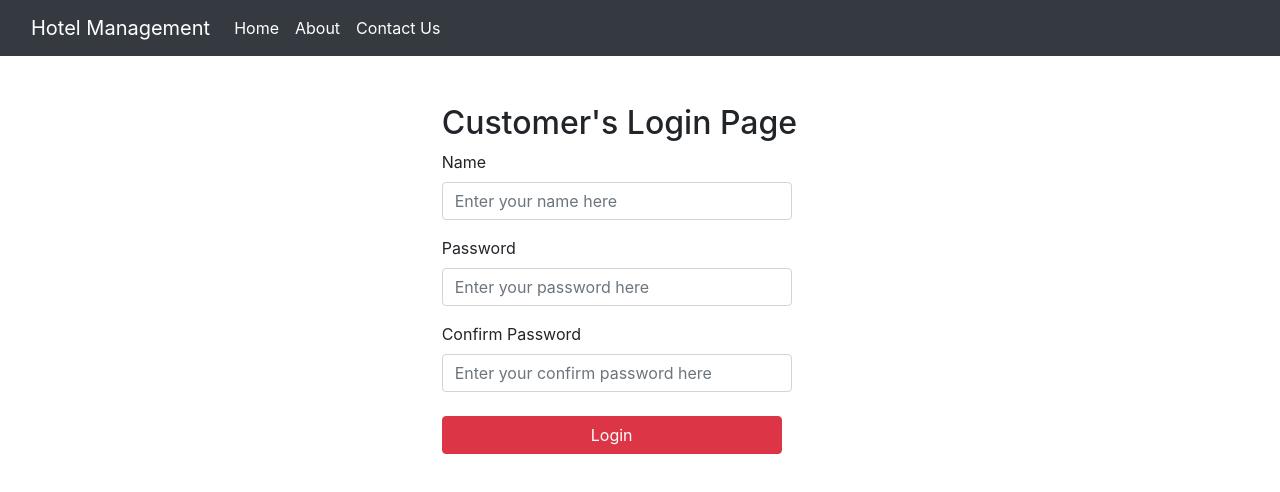
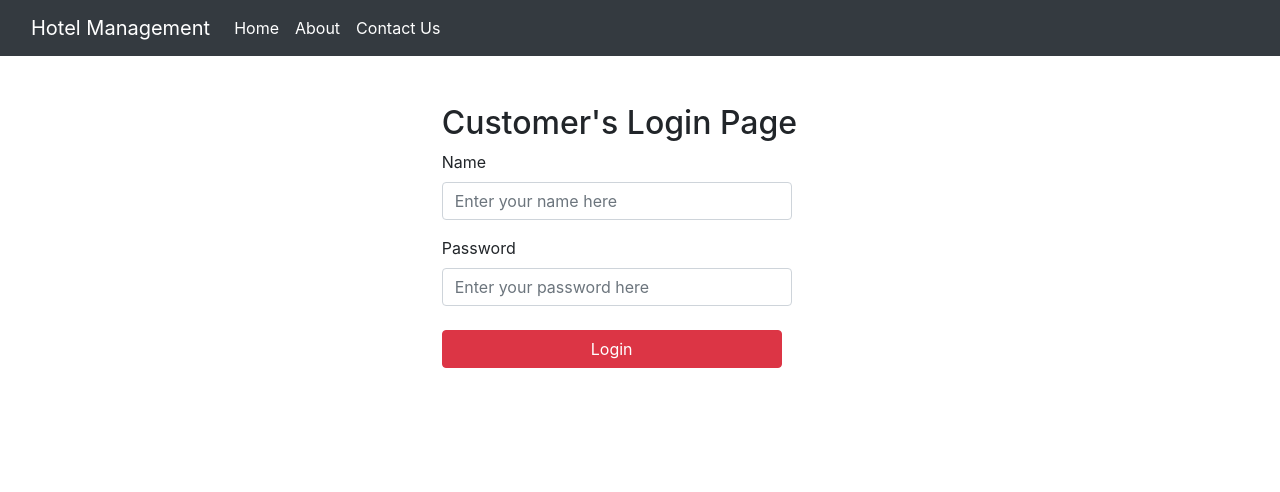
Before and after one commit to Nitin1604/HotelManagement, a React (Create React App) app: page / in a window 1280 px wide. Shown: the top 492 px of the page. Built offline with nearby package versions, Linux system fonts and the light colour scheme.

Commit message:
Code of login.js

```diff
--- a/src/Components/login.js
+++ b/src/Components/login.js
@@ -35,17 +35,6 @@ const LoginComponent = () => {
                     </div>
                     {/* Password block ends here */}
 
-                    {/* Confirm Password block start here */}
-                    <div className="row">
-                        <div className="col-sm-4">
-                            <div className="form-group">
-                                <label for="exampleInputPassword1">Confirm Password</label>
-                                <input type="password" className="form-control" id="exampleInputPassword1" placeholder="Enter your confirm password here" />
-                            </div>
-                        </div>
-                    </div>
-                    {/* Confirm Password block ends here  */}
-
                     {/* Submit Button block start here */}
                     <div className='my-2 login_css'>
                         <button type="login" className="btn btn-danger loginClass">Login</button>
```
